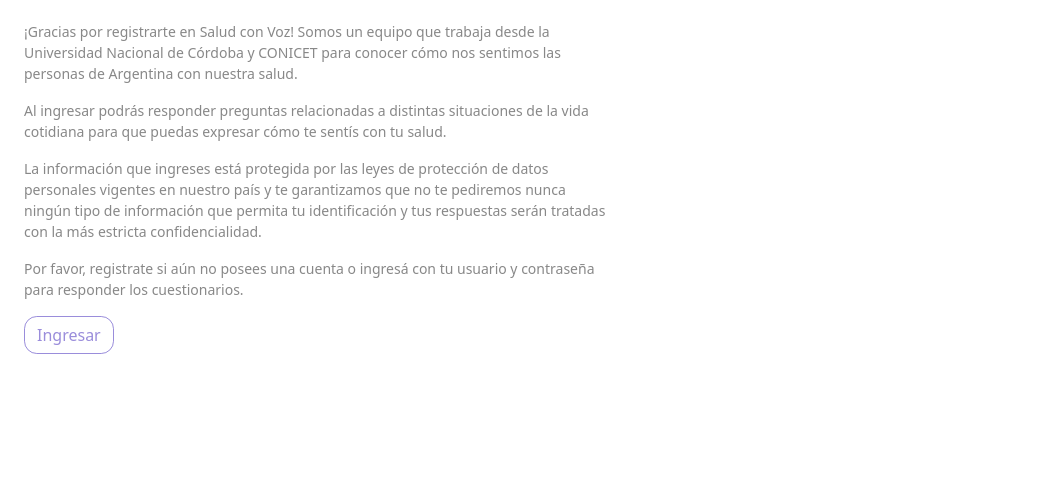
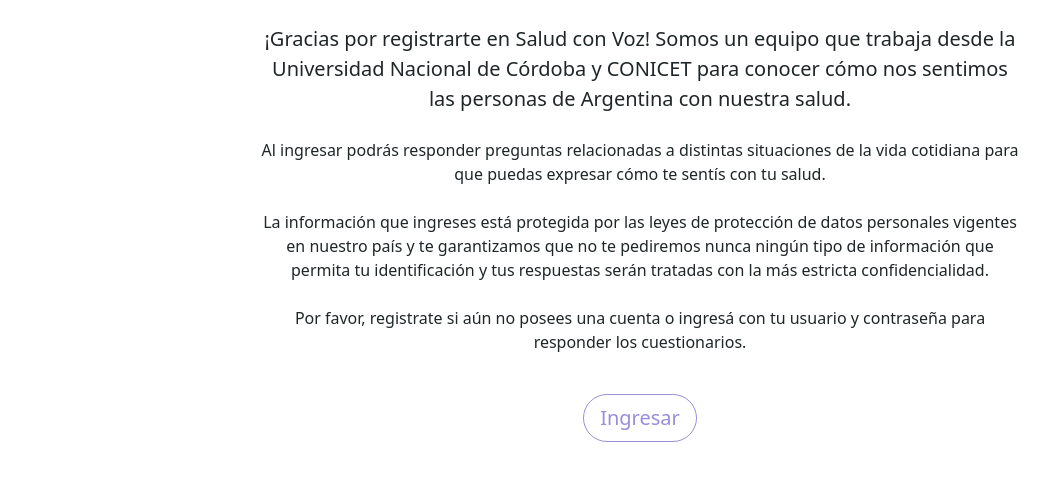
Before and after one commit to luirro777/salud-con-voz, a Django app: page /auth/usuario-creado/ in a window 1280 px wide. Shown: the top 481 px of the page, without its empty margins (0-1057 px from the left). Run offline with Django 5.2, Linux system fonts and the light colour scheme; some libraries are stand-ins or nearby versions.

Commit message:
Ultimos fixes

```diff
--- a/app/accounts/forms.py
+++ b/app/accounts/forms.py
@@ -7,7 +7,8 @@ from captcha.fields import CaptchaField  # Importa CaptchaField
 
 class CustomUserCreationForm(UserCreationForm):
     grupo = forms.ModelChoiceField(
-        queryset=Group.objects.all(),
+        #queryset=Group.objects.all(),
+        queryset=Group.objects.filter(name__in=['profesional', 'familiar']),
         required=True,
         label="Soy...",
         widget=forms.RadioSelect
--- a/app/accounts/urls.py
+++ b/app/accounts/urls.py
@@ -18,6 +18,6 @@ from django.urls import path
 from .views import *
 
 urlpatterns = [
-    path("registrarse", SignUpView.as_view(), name='registro'),
+    path("registrarse/", SignUpView.as_view(), name='registro'),
     path("usuario-creado/", UsuarioCreadoView.as_view(), name="user_creation_success"),
 ]
--- a/app/templates/registration/registro_exitoso.html
+++ b/app/templates/registration/registro_exitoso.html
@@ -1,18 +1,22 @@
-{% extends '_base.html' %} {% load static %} {% block contenido %}
+{% extends '_base.html' %}
+{% load static %}
 
-<div class="col-md-6 px-4 d-flex align-items-center text-start small">
-    <div class="">
-        <p><br>¡Gracias por registrarte en Salud con Voz! Somos un equipo que trabaja desde la Universidad Nacional de Córdoba y CONICET para conocer cómo nos sentimos las personas de Argentina con nuestra salud.
-        </p>
-        <p>Al ingresar podrás responder preguntas relacionadas a distintas situaciones de la vida cotidiana para que puedas expresar cómo te sentís con tu salud.
-        </p>
-        <p>La información que ingreses está protegida por las leyes de protección de datos personales vigentes en nuestro país y te garantizamos que no te pediremos nunca ningún tipo de información que permita tu identificación y tus respuestas serán tratadas
-            con la más estricta confidencialidad.
-        </p>
-        <p>Por favor, registrate si aún no posees una cuenta o ingresá con tu usuario y contraseña para responder los cuestionarios.
-        </p>
-        <a href="{% url 'login' %}" class="btn b-0 btn-outline-primary">Ingresar</a>
+{% block contenido %}
+<div class="container">
+    <div class="row justify-content-center">
+        <div class="col-12 col-md-10 col-lg-8 text-center text-dark">
+            <div class="my-4">
+                <p class="lead mb-4">¡Gracias por registrarte en Salud con Voz! Somos un equipo que trabaja desde la Universidad Nacional de Córdoba y CONICET para conocer cómo nos sentimos las personas de Argentina con nuestra salud.</p>
+
+                <p class="mb-4">Al ingresar podrás responder preguntas relacionadas a distintas situaciones de la vida cotidiana para que puedas expresar cómo te sentís con tu salud.</p>
+
+                <p class="mb-4">La información que ingreses está protegida por las leyes de protección de datos personales vigentes en nuestro país y te garantizamos que no te pediremos nunca ningún tipo de información que permita tu identificación y tus respuestas serán tratadas con la más estricta confidencialidad.</p>
+
+                <p class="mb-4">Por favor, registrate si aún no posees una cuenta o ingresá con tu usuario y contraseña para responder los cuestionarios.</p>
+
+                <a href="{% url 'login' %}" class="btn btn-outline-primary btn-lg mt-3">Ingresar</a>
+            </div>
+        </div>
     </div>
-    <div>
-
-        {% endblock %}
+</div>
+{% endblock %}
```
Also changed, not shown: app/templates/registration/login.html (+11 -6 lines).
